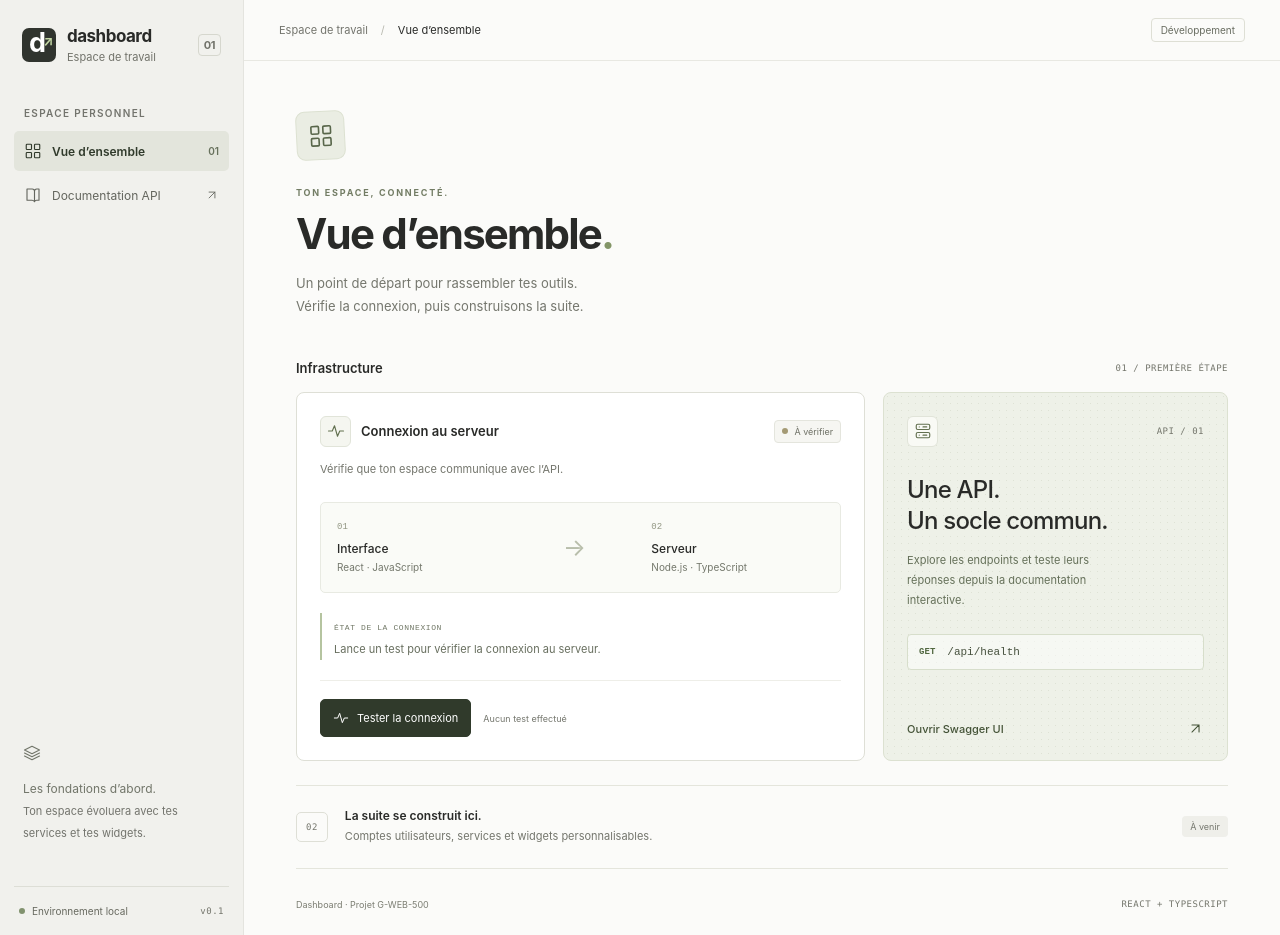
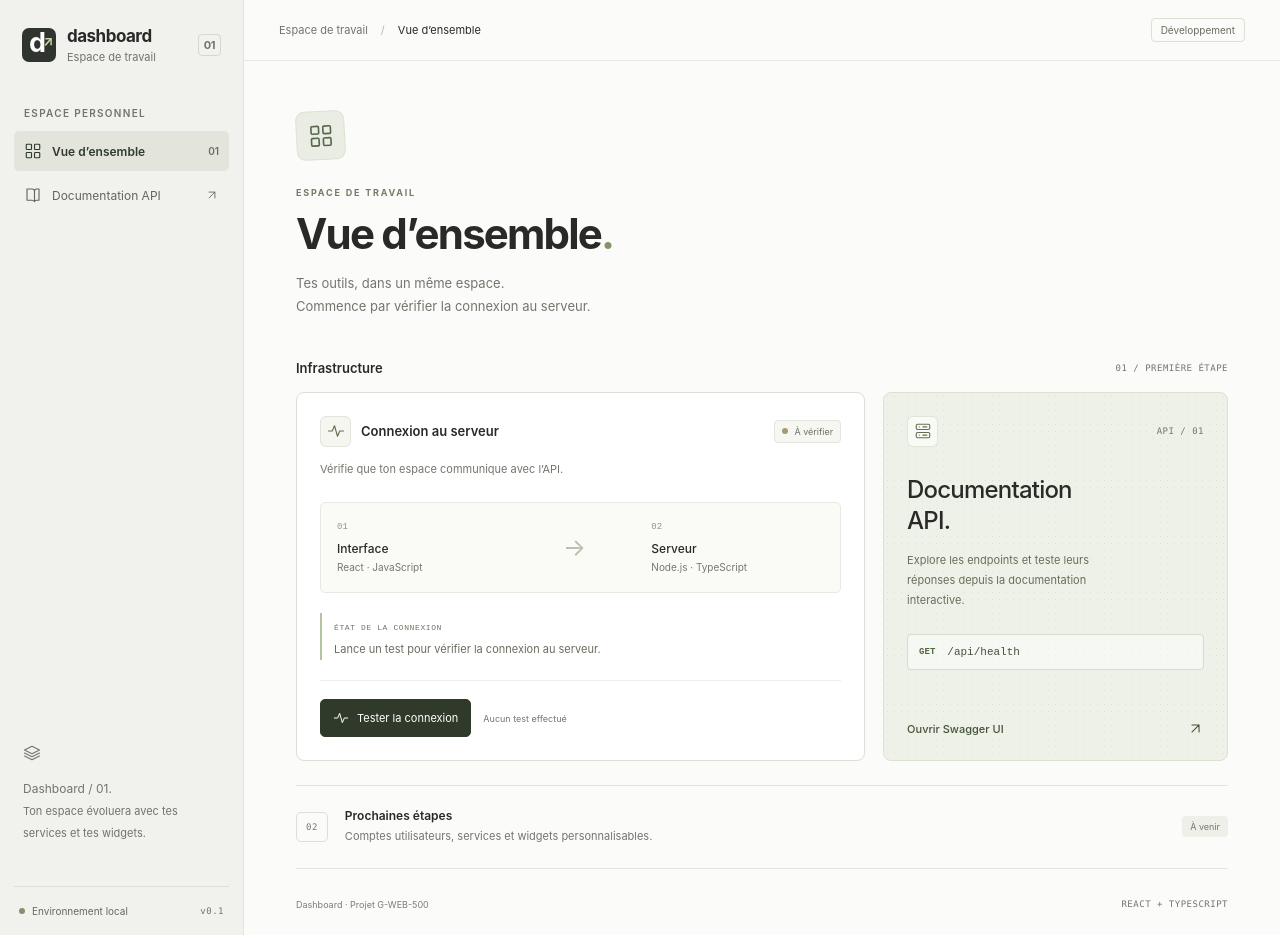
Before and after one commit to Origanire/lumi-dashboard, a React (Vite) app in the folder frontend/: page / in a window 1280 px wide. Built offline with nearby package versions, Linux system fonts and the light colour scheme.

Commit message:
Update sidebar and page headings for improved clarity and consistency

```diff
--- a/frontend/src/main.jsx
+++ b/frontend/src/main.jsx
@@ -51,14 +51,14 @@ function App() {
           <a className="nav-item active" href="#main" aria-current="page"><Icon name="grid" /> Vue d’ensemble <span className="nav-count">01</span></a>
           <a className="nav-item" href="/api/docs" target="_blank" rel="noreferrer"><Icon name="book" /> Documentation API <Icon name="arrow" size={14} /></a>
         </nav>
-        <div className="sidebar-note"><Icon name="layers" /><p>Les fondations d’abord.<br /><span>Ton espace évoluera avec tes services et tes widgets.</span></p></div>
+        <div className="sidebar-note"><Icon name="layers" /><p>Dashboard / 01.<br /><span>Ton espace évoluera avec tes services et tes widgets.</span></p></div>
         <div className="sidebar-bottom"><span className="environment-dot" /> Environnement local <span className="mono">v0.1</span></div>
       </aside>
 
       <div className="content-area">
         <header className="topbar"><div><span className="breadcrumb">Espace de travail</span><span className="breadcrumb-separator">/</span><span>Vue d’ensemble</span></div><span className="development-badge">Développement</span></header>
         <main id="main" tabIndex={-1}>
-          <div className="page-heading"><div className="page-icon"><Icon name="grid" size={26} /></div><p className="eyebrow">TON ESPACE, CONNECTÉ.</p><h1>Vue d’ensemble<span>.</span></h1><p className="intro">Un point de départ pour rassembler tes outils.<br />Vérifie la connexion, puis construisons la suite.</p></div>
+          <div className="page-heading"><div className="page-icon"><Icon name="grid" size={26} /></div><p className="eyebrow">ESPACE DE TRAVAIL</p><h1>Vue d’ensemble<span>.</span></h1><p className="intro">Tes outils, dans un même espace.<br />Commence par vérifier la connexion au serveur.</p></div>
           <div className="section-heading"><h2>Infrastructure</h2><span className="mono">01 / PREMIÈRE ÉTAPE</span></div>
           <div className="infrastructure-grid">
             <section className="connection-panel" aria-labelledby="connection-title">
@@ -68,9 +68,9 @@ function App() {
               <div className={`response-box ${connection === 'error' ? 'error' : ''}`} role="status" aria-live="polite"><span className="response-label">{connection === 'success' && !loading ? 'RÉPONSE DU SERVEUR' : 'ÉTAT DE LA CONNEXION'}</span><p>{message}</p></div>
               <div className="panel-actions"><button onClick={testConnection} disabled={loading}><Icon name="pulse" size={16} />{loading ? 'Test en cours…' : 'Tester la connexion'}</button><span className="last-check">{lastCheck ? `Dernier test à ${lastCheck}` : 'Aucun test effectué'}</span></div>
             </section>
-            <section className="api-panel" aria-labelledby="api-title"><div className="api-panel-top"><span className="icon-box"><Icon name="server" /></span><span className="mono">API / 01</span></div><h3 id="api-title">Une API.<br />Un socle commun.</h3><p>Explore les endpoints et teste leurs réponses depuis la documentation interactive.</p><div className="endpoint"><span>GET</span><code>/api/health</code></div><a className="documentation-link" href="/api/docs" target="_blank" rel="noreferrer">Ouvrir Swagger UI <Icon name="arrow" size={17} /></a></section>
+            <section className="api-panel" aria-labelledby="api-title"><div className="api-panel-top"><span className="icon-box"><Icon name="server" /></span><span className="mono">API / 01</span></div><h3 id="api-title">Documentation<br />API.</h3><p>Explore les endpoints et teste leurs réponses depuis la documentation interactive.</p><div className="endpoint"><span>GET</span><code>/api/health</code></div><a className="documentation-link" href="/api/docs" target="_blank" rel="noreferrer">Ouvrir Swagger UI <Icon name="arrow" size={17} /></a></section>
           </div>
-          <section className="next-section" aria-labelledby="next-title"><div className="next-number mono">02</div><div><h2 id="next-title">La suite se construit ici.</h2><p>Comptes utilisateurs, services et widgets personnalisables.</p></div><span className="planned-badge">À venir</span></section>
+          <section className="next-section" aria-labelledby="next-title"><div className="next-number mono">02</div><div><h2 id="next-title">Prochaines étapes</h2><p>Comptes utilisateurs, services et widgets personnalisables.</p></div><span className="planned-badge">À venir</span></section>
           <footer className="page-footer"><span>Dashboard · Projet G-WEB-500</span><span className="mono">REACT + TYPESCRIPT</span></footer>
         </main>
       </div>
```
